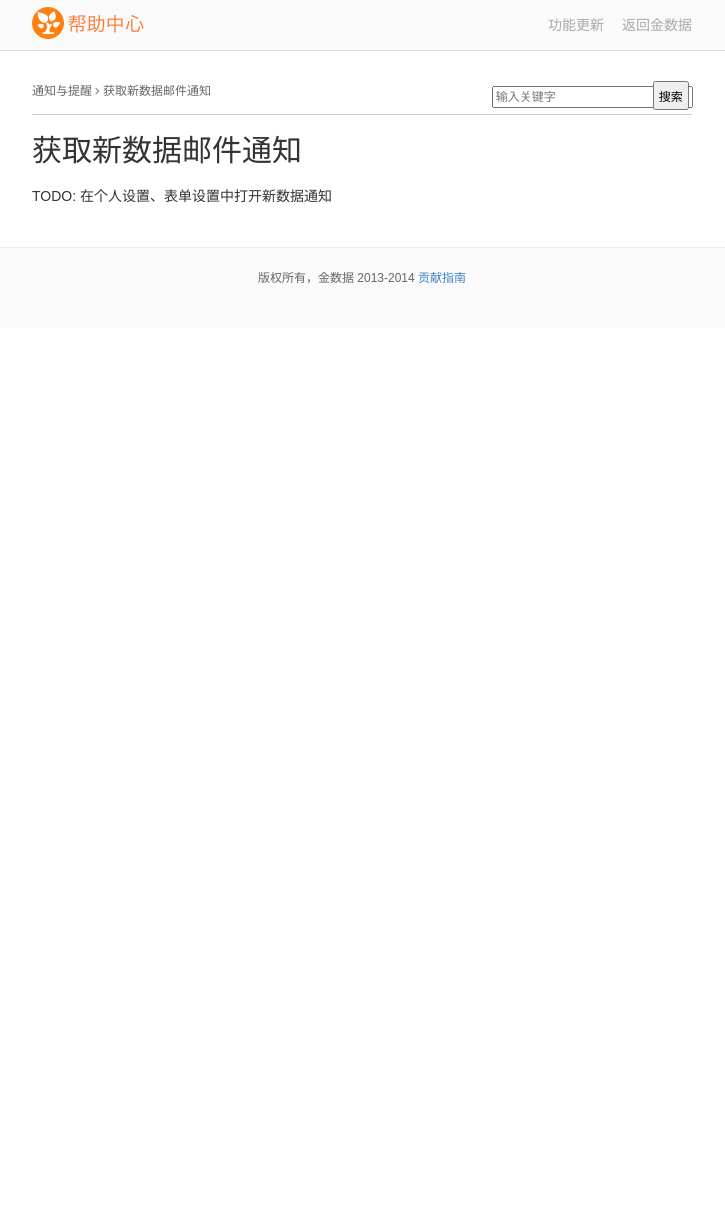
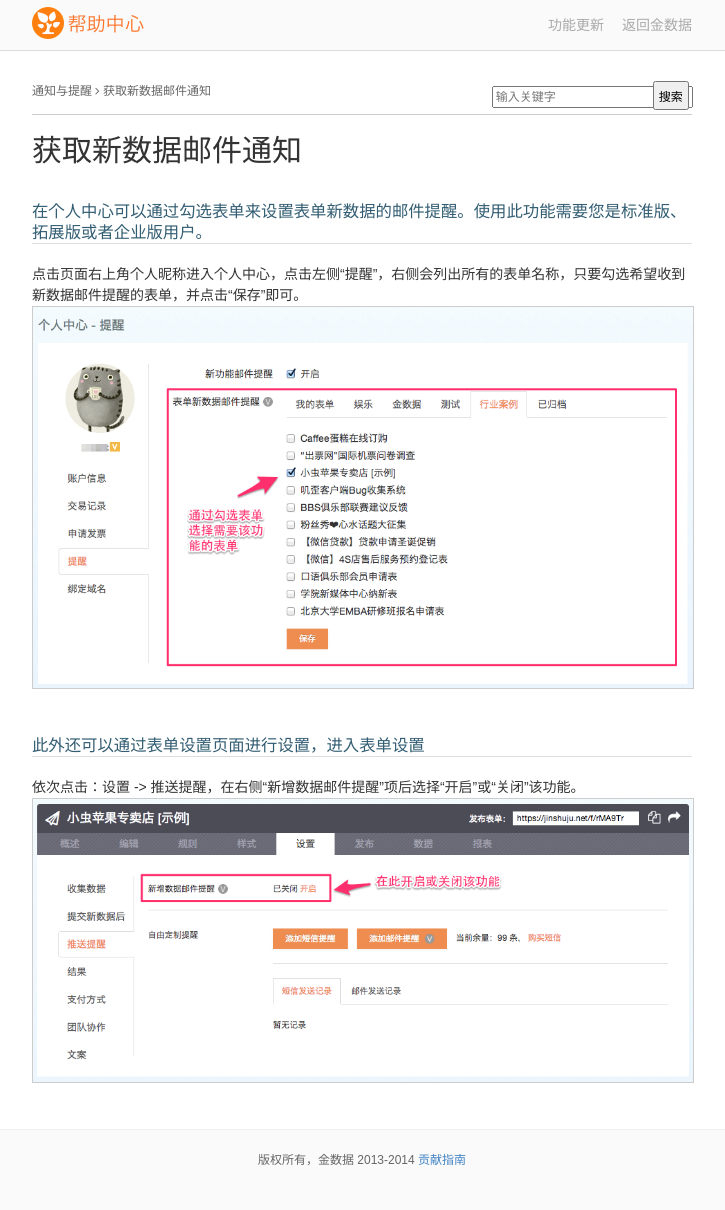
Before and after one commit to jinshuju/help.jinshuju.net, a Jekyll site: the page built from _posts/2014-2-7-new-record-notification.md, in a window 1280 px wide. Shown: the whole page, without its empty margins (278-1003 px from the left). Built offline with Jekyll 4.4.1, drawn with Linux system fonts in a browser that asks for light colours; Markdown is read by kramdown in place of the engine named in the settings; before the commit the page ends 900 px from its top, so only the background shows below that.

Commit message:
new record notification

```diff
--- a/_posts/2014-2-7-new-record-notification.md
+++ b/_posts/2014-2-7-new-record-notification.md
@@ -3,9 +3,14 @@
 title:  "获取新数据邮件通知"
 date:   2014-03-21 12:12:12
 category: notification
-tags: todo L
-
-author: 小虫
 ---
 
-TODO: 在个人设置、表单设置中打开新数据通知
+###在个人中心可以通过勾选表单来设置表单新数据的邮件提醒。使用此功能需要您是标准版、拓展版或者企业版用户。
+
+点击页面右上角个人昵称进入个人中心，点击左侧“提醒”，右侧会列出所有的表单名称，只要勾选希望收到新数据邮件提醒的表单，并点击“保存”即可。
+![](/images/new-record-notification-personal-setting.png)
+
+### 此外还可以通过表单设置页面进行设置，进入表单设置
+
+依次点击：设置 -> 推送提醒，在右侧“新增数据邮件提醒”项后选择“开启”或“关闭”该功能。
+![](/images/new-record-notification-form-setting.png)
```
Also changed, not shown: images/new-record-notification-form-setting.png (added), images/new-record-notification-personal-setting.png (added).
